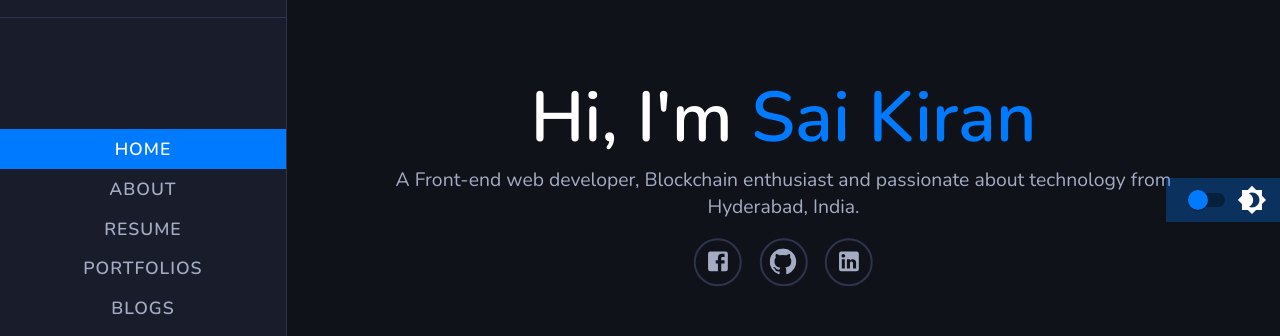
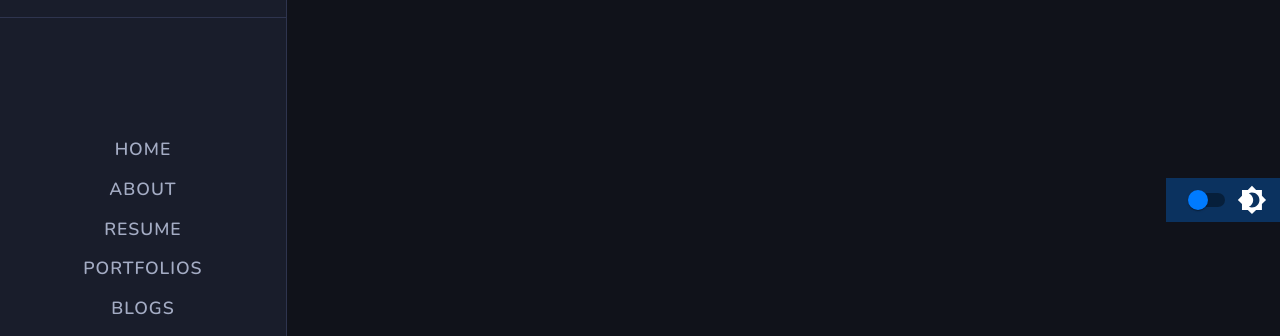
Before and after one commit to skiran017/portfolio, a React (Create React App) app: page / in a window 1280 px wide. Shown: the part 222-558 px from the top of the page. Built offline with nearby package versions, Linux system fonts and the light colour scheme.

Commit message:
updated routes

```diff
--- a/src/App.js
+++ b/src/App.js
@@ -65,7 +65,7 @@ function App() {
         </div> */}
 
         <Switcher>
-          <Route path="/" exact>
+          <Route path="/portfolio" exact>
             <HomePage />
           </Route>
           <Route path="/about" exact>
--- a/src/Components/Navigation.js
+++ b/src/Components/Navigation.js
@@ -12,7 +12,7 @@ function Navigation() {
       </div>
       <ul className="nav-items">
         <li className="nav-item">
-          <NavLink to="/" exact activeClassName="active-class">
+          <NavLink to="/portfolio" exact activeClassName="active-class">
             Home
           </NavLink>
         </li>
```
